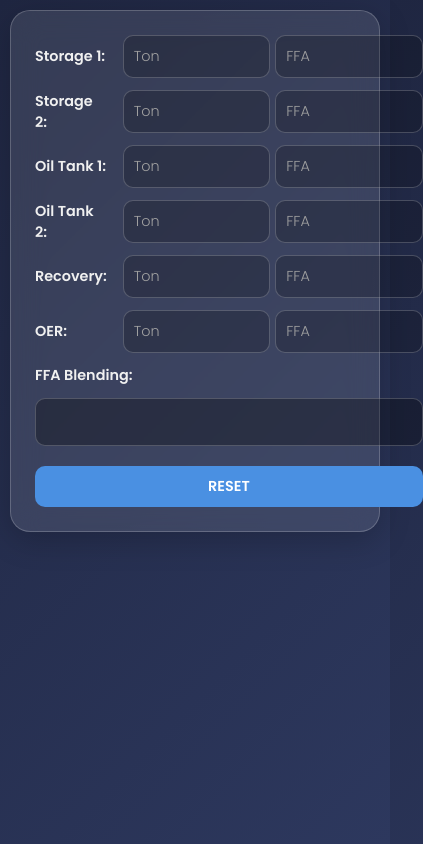
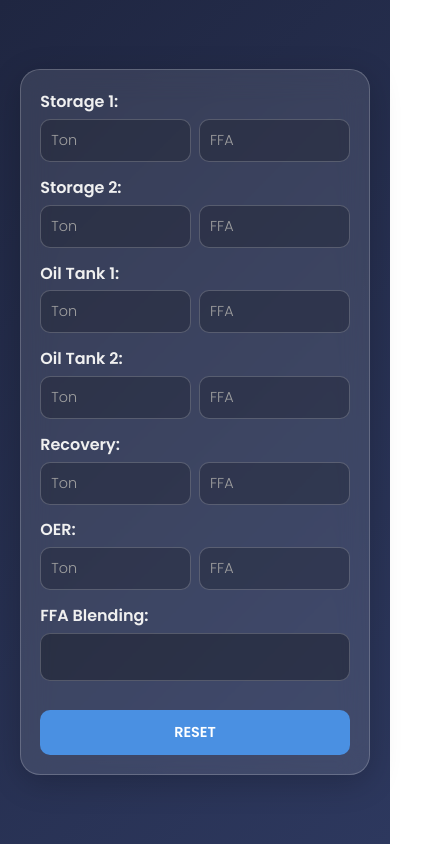
Before and after one commit to aktifitasumum/aceh, a plain HTML site: page index.html in a window 390 px wide. Shown: the whole page, 423 px wide, since content can reach past the window. Drawn offline with Linux system fonts and the light colour scheme.

Commit message:
Update style.css

```diff
--- a/style.css
+++ b/style.css
@@ -125,50 +125,32 @@ button[type="reset"]:active {
   transform: translateY(0); /* Mengembalikan posisi saat diklik */
 }
 
+/* --- 6. Responsiveness untuk HP (Ton & FFA tetap sejajar) --- */
+@media (max-width: 480px) {
+  form {
+    padding: 1.2rem; /* Kurangi padding di layar kecil */
+    gap: 0.8rem;
+  }
 
-/* --- 6. Tampilan Responsif untuk Mobile --- */
-@media (max-width: 600px) {
-  body {
-    /* Menyesuaikan posisi form di layar kecil */
-    align-items: flex-start;
+  .input-group {
+    flex-wrap: nowrap; /* Paksa tetap sejajar */
+    gap: 8px; /* Lebih kecil agar muat */
+  }
+
+  .input-group input[type="number"] {
+    flex: 1;
+    min-width: 0;       /* Hilangkan batas minimum 120px */
+    font-size: 0.9rem;  /* Sedikit lebih kecil agar pas */
+    padding: 10px;      /* Kurangi padding biar lega */
+  }
+
+  output {
+    font-size: 0.95rem;
     padding: 10px;
   }
 
-  form {
-    /* 1. Mengubah form menjadi layout grid 2 kolom */
-    display: grid;
-    grid-template-columns: auto 1fr; /* Kolom 1 (label) selebar isinya, Kolom 2 (input) mengisi sisa ruang */
-    align-items: center; /* Membuat label dan input sejajar di tengah secara vertikal */
-    gap: 0.75rem 1rem; /* Jarak vertikal dan horizontal antar item */
-    padding: 1.5rem; /* Mengurangi padding form agar lebih hemat ruang */
-  }
-
-  /* 2. Mengatur elemen yang tidak punya pasangan agar mengambil lebar penuh */
-  form > label[for="output"],
-  form > output,
-  form > button[type="reset"] {
-    grid-column: 1 / -1; /* Membuat elemen ini mengambil 2 kolom (lebar penuh) */
-  }
-
-  /* 3. Penyesuaian kecil pada elemen */
-  label {
-    margin-bottom: 0; /* Menghapus margin bawah pada label */
-    font-size: 0.9rem; /* Sedikit mengecilkan font label */
-  }
-
-  .input-group {
-    /* Menghapus gap karena sudah diatur di grid form */
-    gap: 5px;
-  }
-
-  input[type="number"],
-  output,
   button[type="reset"] {
-    padding: 10px; /* Sedikit mengurangi padding input & tombol */
+    padding: 12px;
     font-size: 0.9rem;
   }
-
-  button[type="reset"] {
-      margin-top: 0.5rem;
-  }
 }
```
